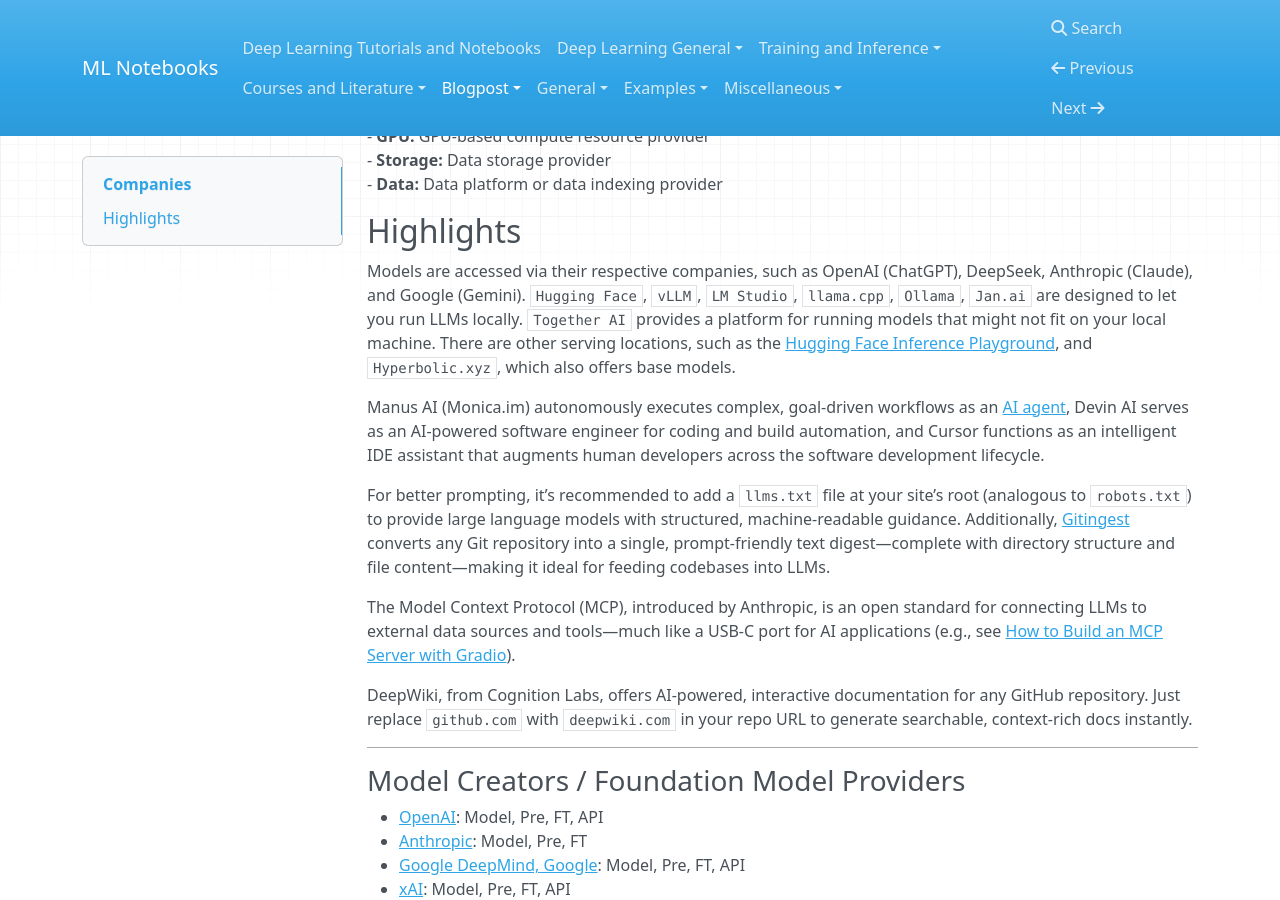
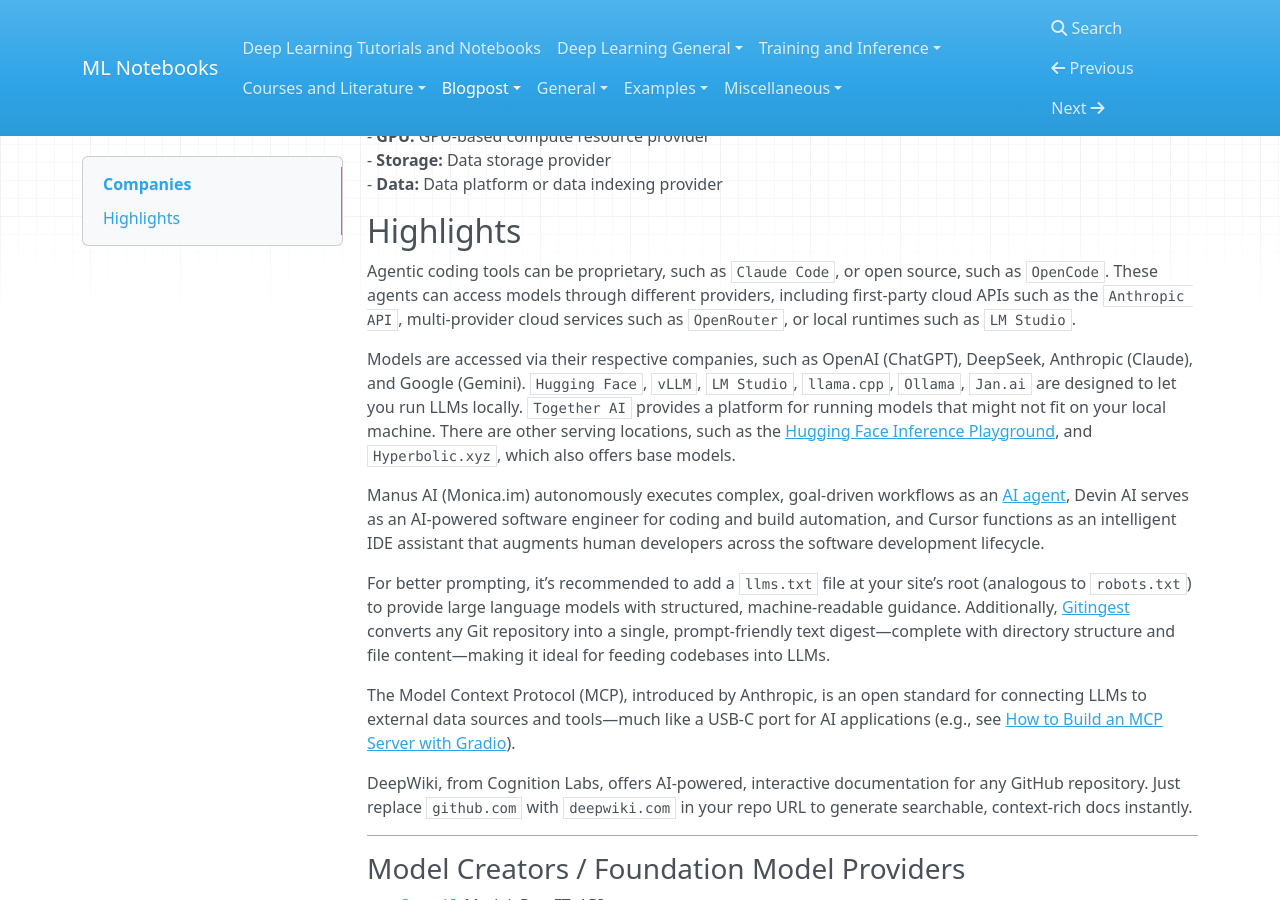
Before and after one commit to fkariminejadasl/ml-notebooks, an MkDocs documentation site: the page built from docs/companies.md, in a window 1280 px wide and 900 px high, scrolled down 346 px. Built offline with MkDocs 1.6.1, drawn with Linux system fonts in a browser that asks for light colours; nearby versions of some CDN libraries; a script that is not in the unit is left out.

Commit message:
update doc

```diff
--- a/docs/companies.md
+++ b/docs/companies.md
@@ -15,6 +15,8 @@
 - **Data:** Data platform or data indexing provider
 
 ## Highlights
+
+Agentic coding tools can be proprietary, such as `Claude Code`, or open source, such as `OpenCode`. These agents can access models through different providers, including first-party cloud APIs such as the `Anthropic API`, multi-provider cloud services such as `OpenRouter`, or local runtimes such as `LM Studio`.
 
 Models are accessed via their respective companies, such as OpenAI (ChatGPT), DeepSeek, Anthropic (Claude), and Google (Gemini). `Hugging Face`, `vLLM`, `LM Studio`, `llama.cpp`, `Ollama`, `Jan.ai` are designed to let you run LLMs locally. `Together AI` provides a platform for running models that might not fit on your local machine. There are other serving locations, such as the [Hugging Face Inference Playground](https://huggingface.co/spaces/huggingface/inference-playground), and `Hyperbolic.xyz`, which also offers base models.
 
```
